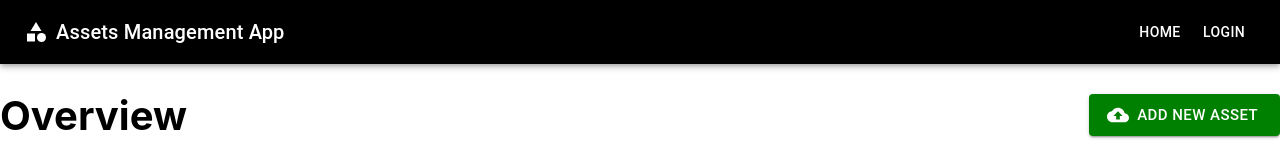
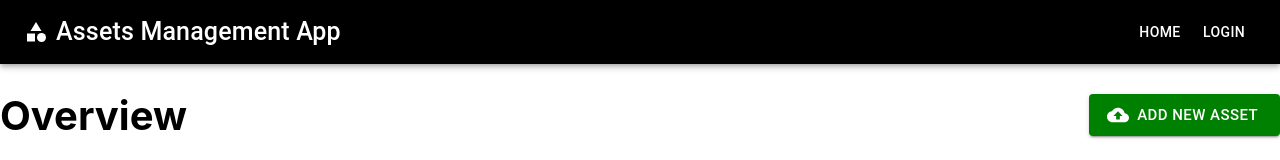
Before and after one commit to firas-alalo/AssetsManagementApp, a React (Create React App) app in the folder reactui/: page / in a window 1280 px wide. Shown: the top 160 px of the page. Built offline with nearby package versions, Linux system fonts and the light colour scheme; no server answers.

Commit message:
Add link to homepage to website title

```diff
--- a/reactui/src/Components/Navbar.jsx
+++ b/reactui/src/Components/Navbar.jsx
@@ -1,26 +1,38 @@
-import * as React from 'react';
-import AppBar from '@mui/material/AppBar';
-import Box from '@mui/material/Box';
-import Toolbar from '@mui/material/Toolbar';
-import Typography from '@mui/material/Typography';
-import Button from '@mui/material/Button';
-import CategoryIcon from '@mui/icons-material/Category';
+import * as React from "react";
+import AppBar from "@mui/material/AppBar";
+import Box from "@mui/material/Box";
+import Toolbar from "@mui/material/Toolbar";
+import Typography from "@mui/material/Typography";
+import Button from "@mui/material/Button";
+import CategoryIcon from "@mui/icons-material/Category";
+import { Link } from "react-router-dom";
 
 const Navbar = () => {
   return (
     <Box sx={{ flexGrow: 1 }}>
       <AppBar position="static" sx={{ backgroundColor: "black" }}>
         <Toolbar>
-                    <CategoryIcon sx={{ display: { xs: 'none', md: 'flex' }, mr: 1 }} />
+          <CategoryIcon sx={{ display: { xs: "none", md: "flex" }, mr: 1 }} />
           <Typography variant="h6" component="div" sx={{ flexGrow: 1 }}>
+            <Link
+              to="/"
+              style={{
+                textDecoration: "none",
+                color: "white",
+                fontSize: "25px",
+              }}
+            >
               Assets Management App
+            </Link>
           </Typography>
-                    <Button href="/" sx={{ color: "white", weight:"30" }}>Home</Button>
+          <Button href="/" sx={{ color: "white", weight: "30" }}>
+            Home
+          </Button>
           <Button sx={{ color: "white" }}>Login</Button>
         </Toolbar>
       </AppBar>
     </Box>
   );
-}
+};
 
 export default Navbar;
```
Lines whose indentation alone changed are shown as unchanged.
